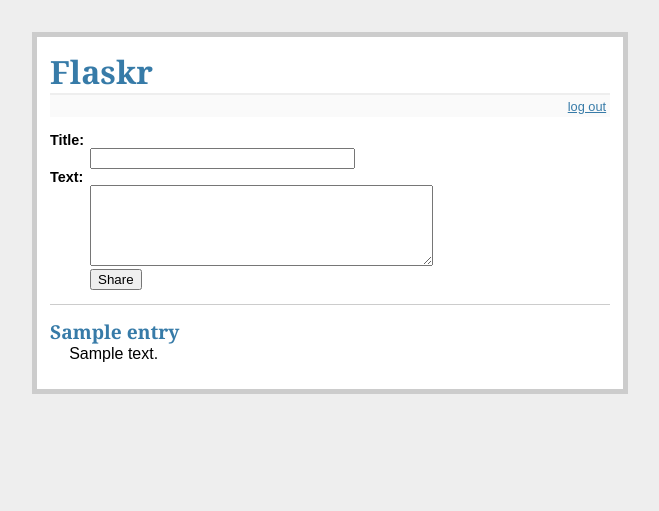
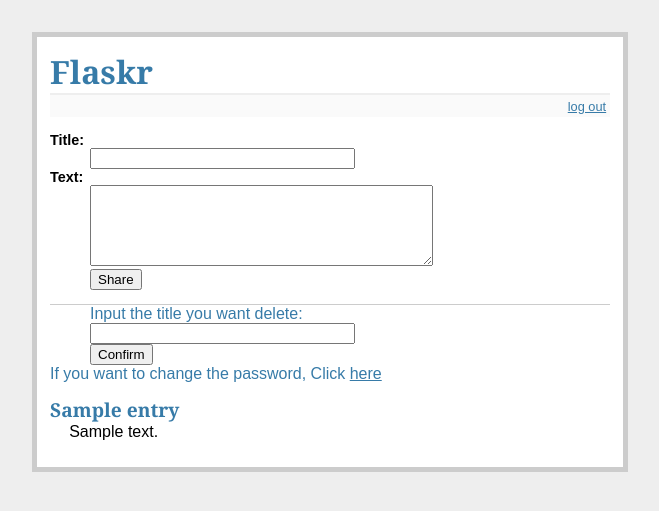
Before and after one commit to albus233/python, a Flask app: template templates/show_entries.html in a window 1280 px wide. Shown: the top 511 px of the page, without its empty margins (310-969 px from the left). Run offline with Flask 2, Linux system fonts and the light colour scheme; the visitor is signed in with stand-in values (Sample User, id 1); tables that the repository leaves empty hold one stand-in row (values such as "Sample post"); the template is opened without the code that fills it: most values are stand-ins (such as "Sample title", 1, 10 or a date in 2020).

```diff
--- a/templates/show_entries.html
+++ b/templates/show_entries.html
@@ -10,6 +10,13 @@
 <dd><input type=submit value=Share>
 </dl>
 </form>
+<form action="{{ url_for('delete') }}" method=post>
+<dd></dd>
+<dd><a>Input the title you want delete:</a>
+<dd><input type=text size=30 name=delete>
+<dd><input type=submit value=Confirm>
+</form>
+<a>If you want to change the password, Click </a><a href="{{ ('r') }}">here</a>
 {% endif %}
 <ul class=entries>
 {% for entry in entries %}
```
